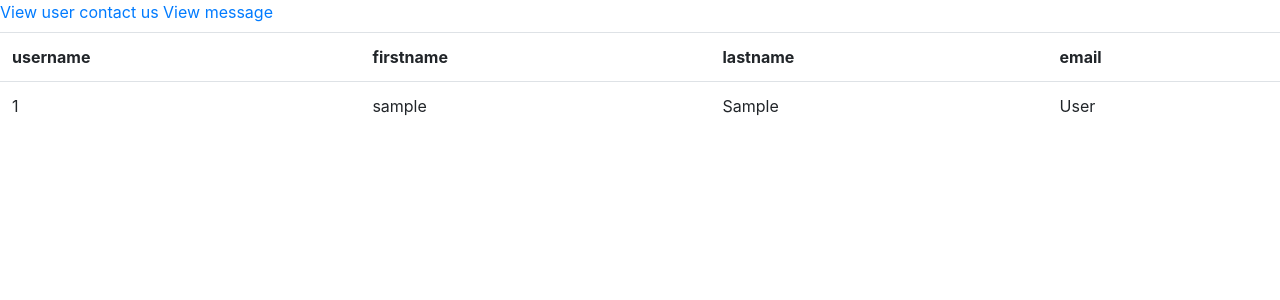
After one commit to cornel-kim/octoberflask, a Flask app: page /viewuser in a window 1280 px wide. The commit adds this page. Shown: the top 300 px of the page. Run offline with Flask 2, Linux system fonts and the light colour scheme; the visitor is signed in with stand-in values (Sample User, id 1); tables that the repository leaves empty or names only in its code hold one stand-in row (values such as "Sample post"); some libraries are stand-ins or nearby versions.

Commit message:
first commit

```diff
--- a/app.py
+++ b/app.py
@@ -1,12 +1,67 @@
-from flask import Flask, render_template, request
+from flask import Flask, render_template, request, session
 import pymysql
 
 app = Flask(__name__)
+app.secret_key = '12sek'
 
 
 @app.route('/')
 def index():
     return render_template("index.html")
+
+
+@app.route('/viewuser')
+def viewuser():
+    if 'logged' in session:
+
+        conn = pymysql.connect("localhost", "root", "", "oct_class")
+        cursor = conn.cursor()
+        cursor.execute("SELECT * FROM register_user WHERE username = %s ", (session['username']))
+        result = cursor.fetchone()
+        return render_template("view_user.html", result=result)
+    else:
+        return render_template("view_user.html", msg="no user found")
+
+
+@app.route('/register', methods=["POST", "GET"])
+def register():
+    if request.method == 'POST':
+        username = request.form['username']
+        firstname = request.form['firstname']
+        lastname= request.form['lastname']
+        email = request.form['email']
+        password = request.form['password']
+
+        conn = pymysql.connect("localhost", "root", "", "oct_class")
+        cursor = conn.cursor()
+        sql = "INSERT INTO register_user (username, firstname, lastname, email, password) VALUES (%s, %s, %s, %s, %s)"
+        cursor.execute(sql, (username, firstname, lastname, email, password))
+        conn.commit()
+        return render_template("login.html")
+    else:
+       return render_template("register.html")
+
+
+@app.route('/login', methods=["POST", "GET"])
+def login():
+    if request.method == 'POST' and 'username' in request.form and 'password' in request.form:
+        username = request.form['username']
+        password = request.form['password']
+        conn = pymysql.connect("localhost", "root", "", "oct_class")
+        cursor = conn.cursor()
+
+        cursor.execute("SELECT * FROM register_user WHERE username = %s AND password = %s", (username, password))
+        result = cursor.fetchone()
+        if result:
+            session['logged'] = True
+            session['username'] = result[0]
+            msg = 'logged in successfully'
+            return render_template("view_user.html", result=result)
+        else:
+            msg = 'please input valid details'
+            return render_template("login.html")
+    else:
+        return render_template("login.html", msg = "No user found")
 
 
 @app.route('/gallery')
@@ -49,7 +104,6 @@ def view():
         return render_template("view_contact.html", rows=rows)
 
 
-
 if __name__ == '__main__':
+    app.debug = True
     app.run()
-    app.debug(True)
--- /dev/null
+++ b/templates/view_user.html
@@ -0,0 +1,35 @@
+<!DOCTYPE html>
+<html lang="en">
+<head>
+    <meta charset="UTF-8">
+    <title>View user</title>
+     <link rel="stylesheet" href="https://stackpath.bootstrapcdn.com/bootstrap/4.3.1/css/bootstrap.min.css" integrity="sha384-ggOyR0iXCbMQv3Xipma34MD+dH/1fQ784/j6cY/iJTQUOhcWr7x9JvoRxT2MZw1T" crossorigin="anonymous">
+
+</head>
+<body>
+<a href="/viewuser">View user</a>
+<a href="/contact">contact us</a>
+<a href="/view">View message</a>
+
+<h2>{{msg}}</h2>
+<table class="table">
+    <tr scope="row">
+        <th>username</th>
+        <th>firstname</th>
+        <th>lastname</th>
+        <th>email</th>
+
+    </tr>
+    {%block content%}
+    <tr>
+        <td>{{result[0]}}</td>
+        <td>{{result[1]}}</td>
+        <td>{{result[2]}}</td>
+        <td>{{result[3]}}</td>
+
+    </tr>
+    {%endblock%}
+</table>
+
+</body>
+</html>
```
Also changed, not shown: templates/index.html (+5 -2 lines), templates/login.html (added, +18 -0 lines), templates/register.html (added, +20 -0 lines).
